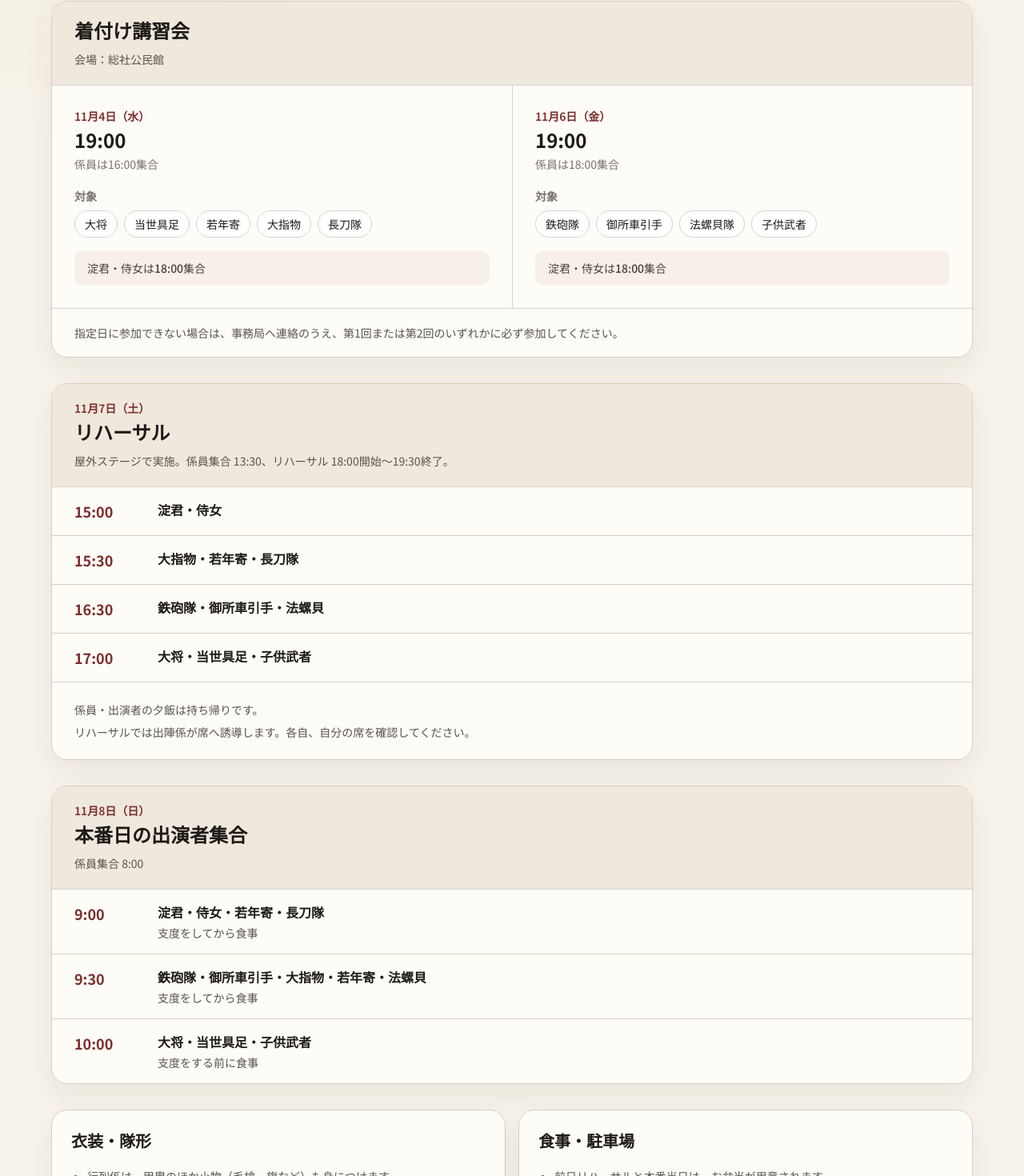
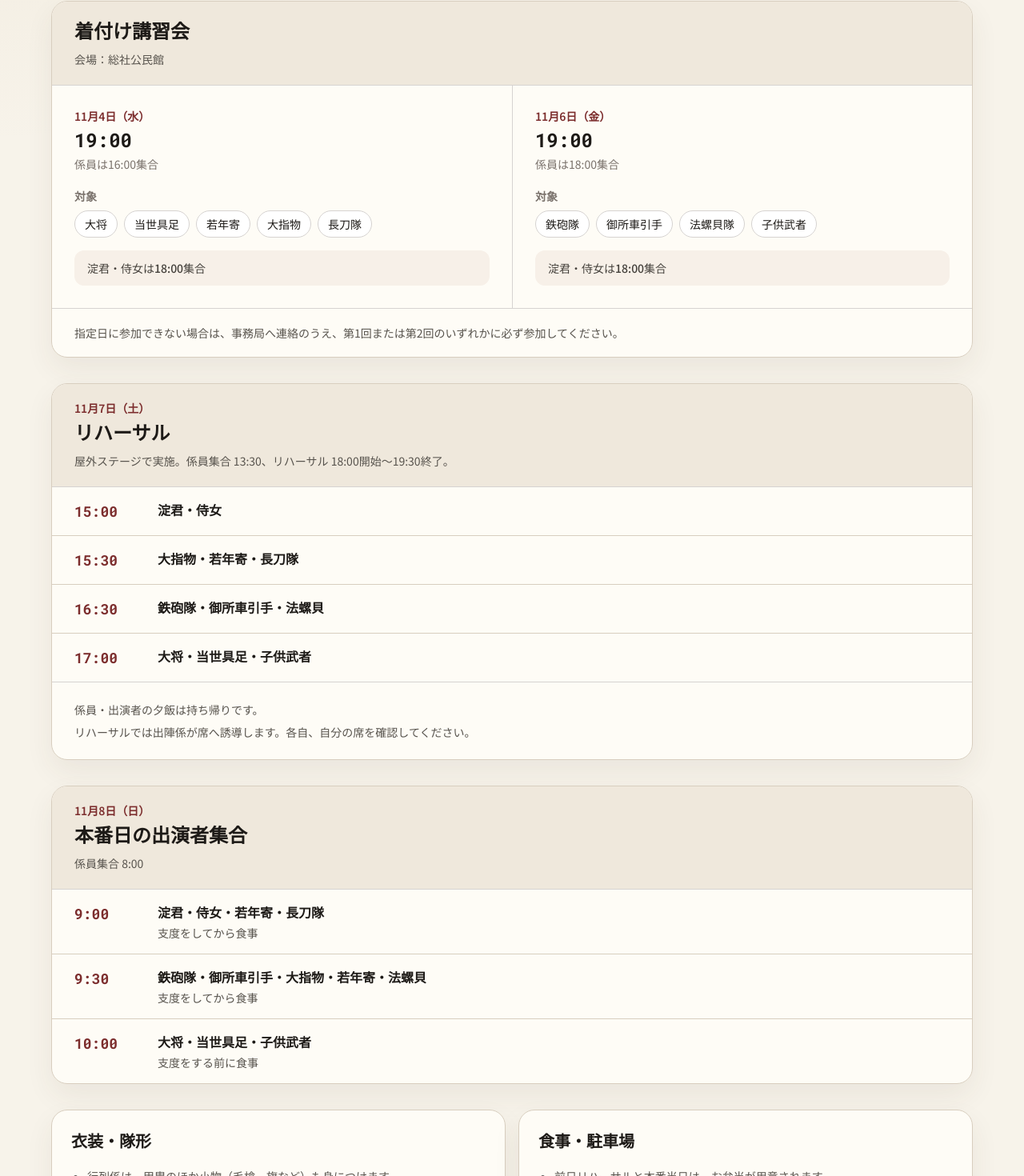
Before and after one commit to tbktk/akimoto-history-fes, a Next.js app: page /preparation in a window 1280 px wide. Shown: the part 329-1799 px from the top of the page at 80% size. Built offline with nearby package versions, Linux system fonts and the light colour scheme.

Commit message:
style: apply time font to participant schedule

```diff
--- a/app/preparation/page.tsx
+++ b/app/preparation/page.tsx
@@ -79,7 +79,7 @@ export default function PreparationPage() {
                 <p className="text-sm font-semibold text-[#7c2d2d]">
                   {group.date}
                 </p>
-                <p className="mt-1 text-2xl font-bold">{group.time}</p>
+                <p className="time-font mt-1 text-2xl font-bold">{group.time}</p>
                 <p className="mt-1 text-sm text-stone-500">{group.staff}</p>
                 <h3 className="mt-5 text-sm font-semibold text-stone-500">
                   対象
@@ -129,7 +129,7 @@ export default function PreparationPage() {
                 key={time}
                 className="schedule-row grid gap-2 px-5 py-4 sm:grid-cols-[6rem_1fr] sm:px-7"
               >
-                <time className="text-lg font-bold tabular-nums text-[#7c2d2d]">
+                <time className="time-font text-lg font-bold text-[#7c2d2d]">
                   {time}
                 </time>
                 <p className="font-semibold">{roles}</p>
@@ -167,7 +167,7 @@ export default function PreparationPage() {
                 key={time}
                 className="schedule-row grid gap-2 px-5 py-4 sm:grid-cols-[6rem_1fr] sm:px-7"
               >
-                <time className="text-lg font-bold tabular-nums text-[#7c2d2d]">
+                <time className="time-font text-lg font-bold text-[#7c2d2d]">
                   {time}
                 </time>
                 <div>
```
